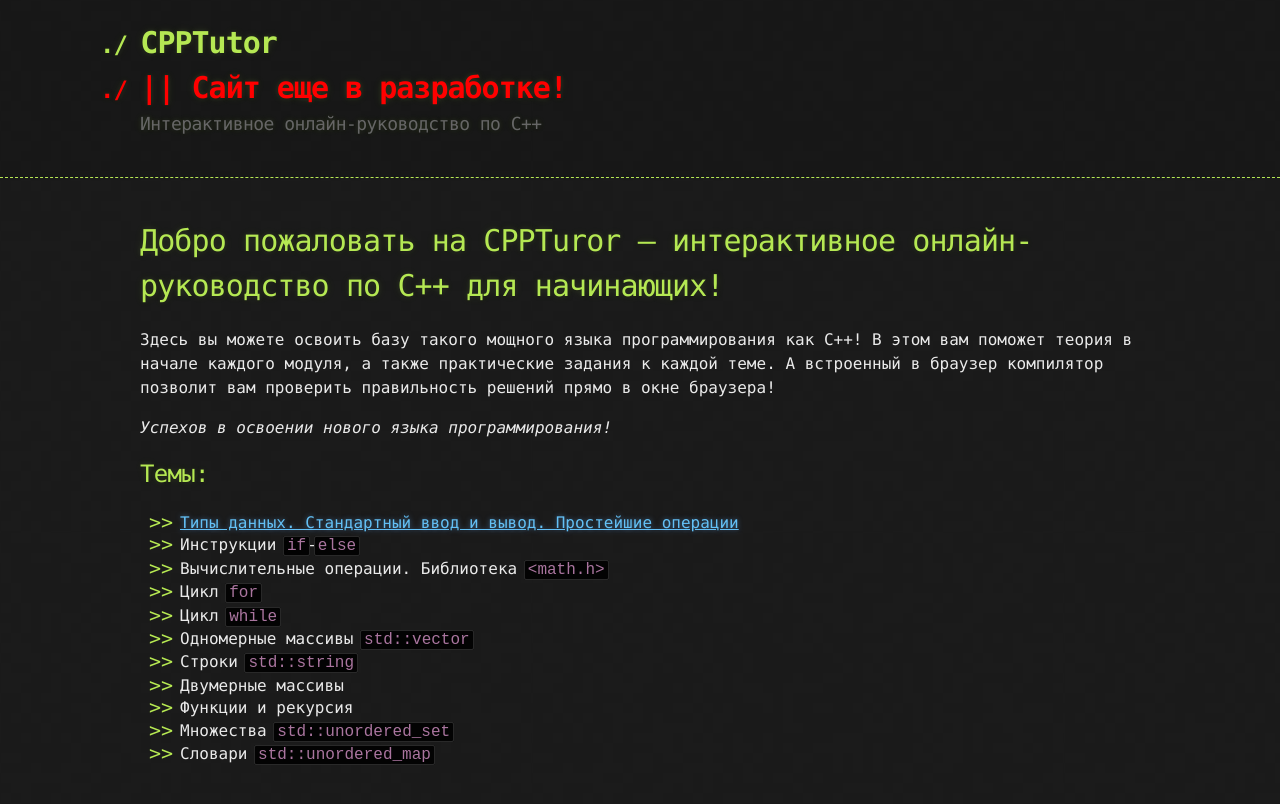
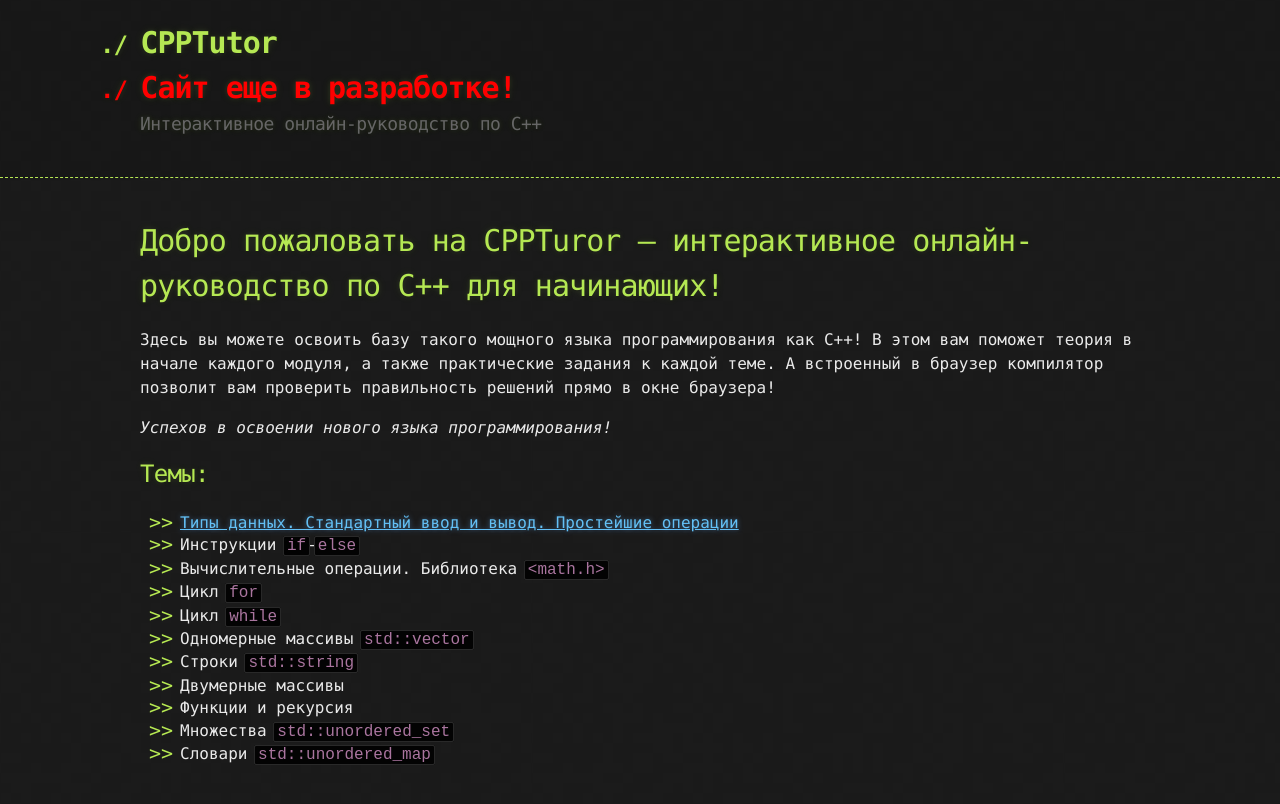
Before and after one commit to cpptutorWeb/cpptutorweb.github.io, a Jekyll site: the page built from index.md, in a window 1280 px wide. Shown: the top 804 px of the page. Built offline with Jekyll 4.4.1, drawn with Linux system fonts in a browser that asks for light colours; our own code applies the rules of GitHub Pages for plain Markdown files.

Commit message:
Update default.html

```diff
--- a/_layouts/default.html
+++ b/_layouts/default.html
@@ -15,7 +15,8 @@
     <header>
       <div class="container">
         <a id="a-title" href="https://cpptutorweb.github.io/">
-          <h1>CPPTutor</h1> <h1 style="color:red"> || Сайт еще в разработке!</h1>
+          <h1>CPPTutor</h1>
+          <h1 style="color:red"> Сайт еще в разработке!</h1>
         </a>
         <h2>Интерактивное онлайн-руководство по C++</h2>
       </div>
```
